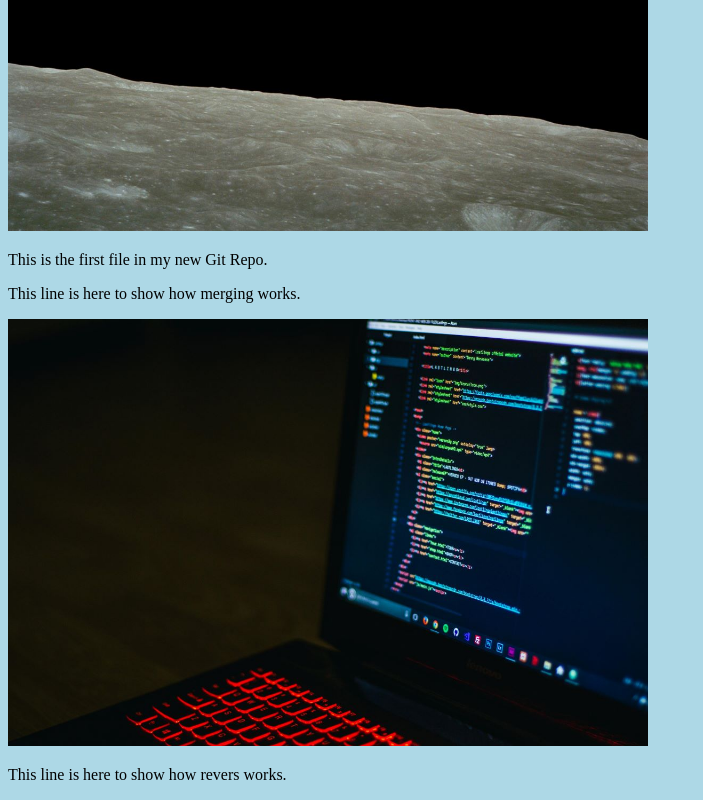
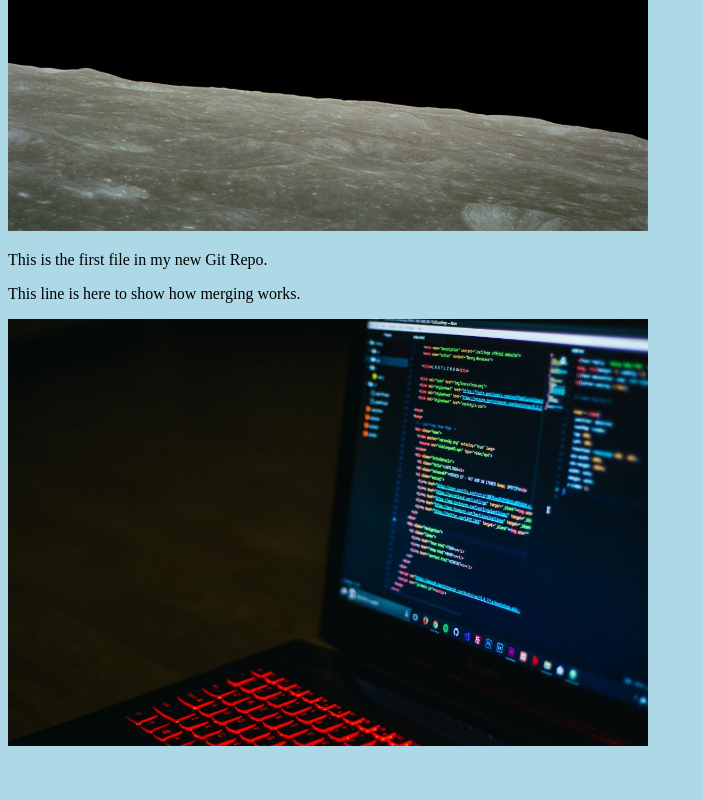
Before and after one commit to marcemarto/hello-world, a plain HTML site: page index.html in a window 1280 px wide. Shown: the part 489-1289 px from the top of the page, without its empty margins (0-703 px from the left). After the commit the page ends 1247 px from the top, so only its background shows below. Drawn offline with Linux system fonts and the light colour scheme.

Commit message:
Revert "Just a regular update, definitely no accidents here..."
This reverts commit 9224adde31ea87f1c002eb99f789de1141086a3a.

```diff
--- a/index.html
+++ b/index.html
@@ -13,6 +13,6 @@
   <p>This is the first file in my new Git Repo.</p>
   <p>This line is here to show how merging works.</p>
   <div><img src="img_hello_git.jpg" alt="Hello Git" style="width:100%;max-width:640px"></div>
-  <p>This line is here to show how revers works.</p>
+
 </body>
 </html>
```
